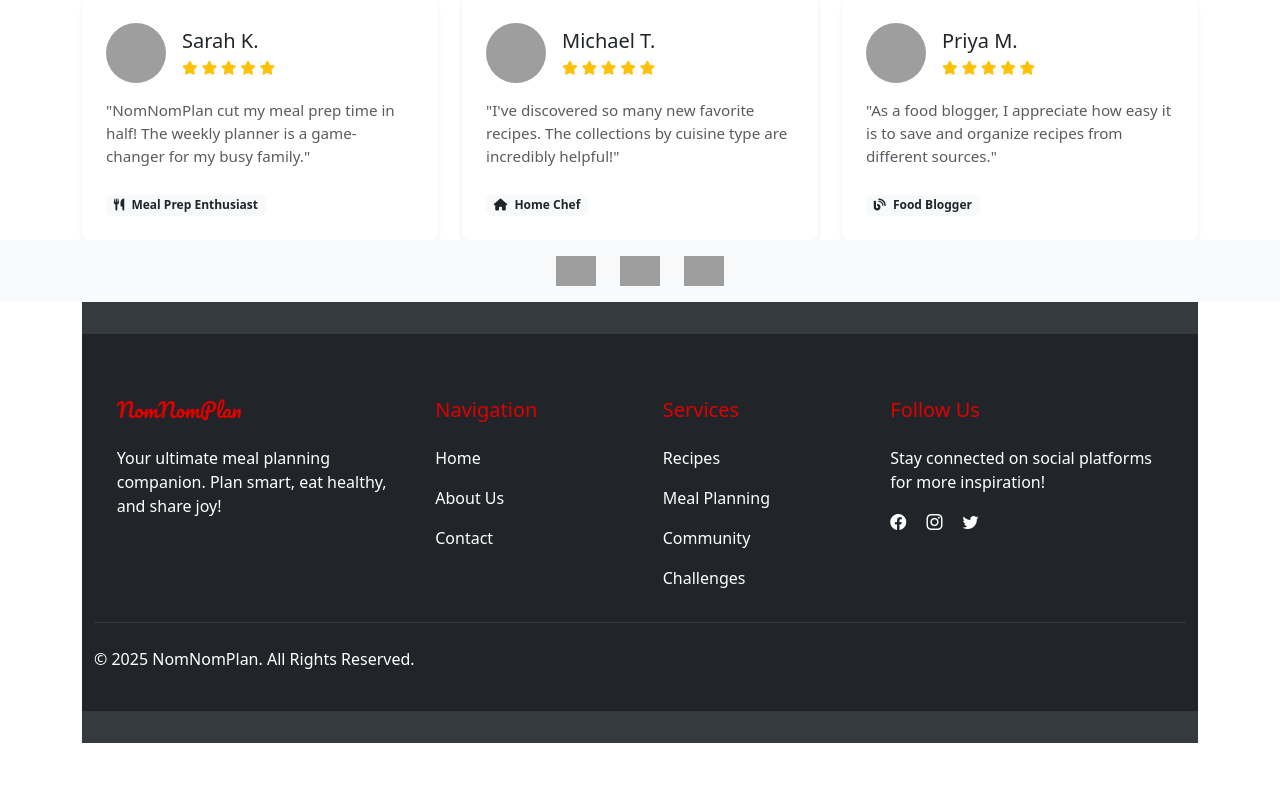
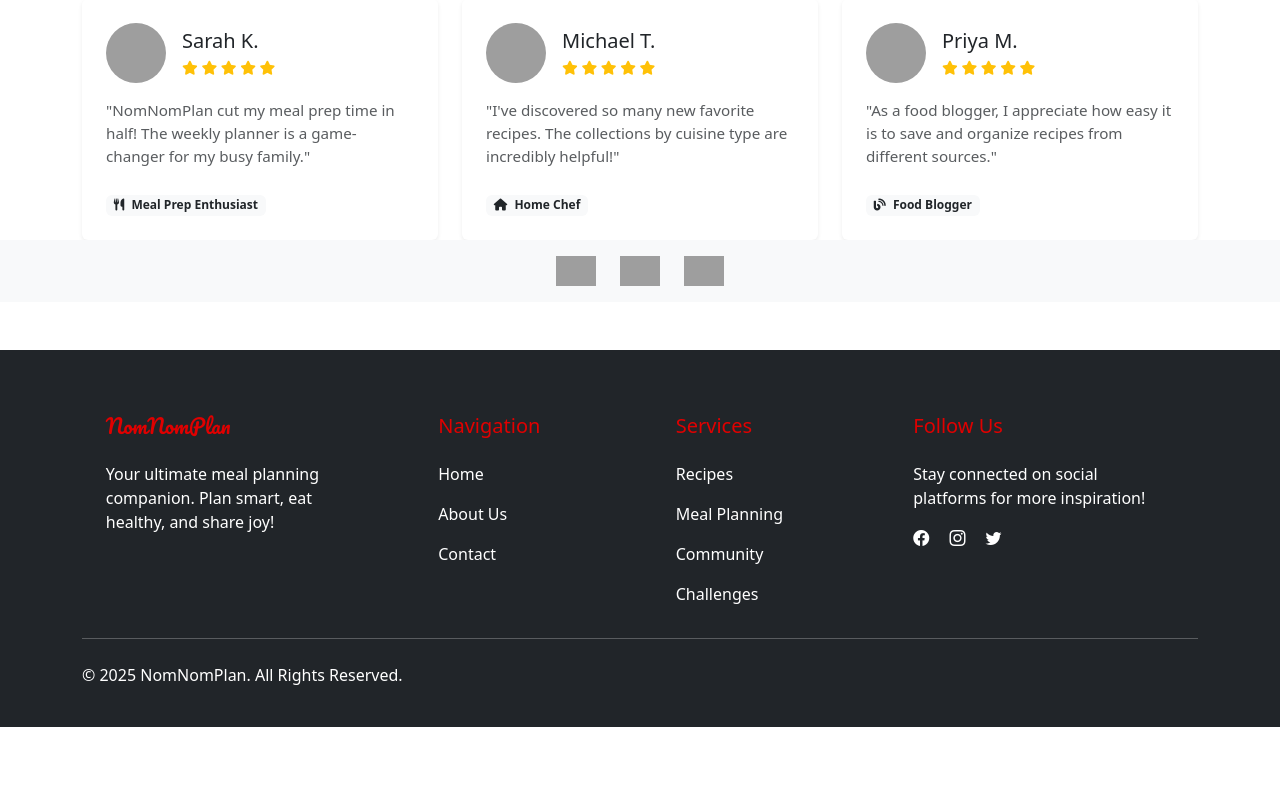
Before and after one commit to kahmeon/meal-planner-app, a PHP site: page /home.php in a window 1280 px wide. Shown: the part 2286-3077 px from the top of the page. After the commit the page ends 3013 px from the top, so only its background shows below. Run offline with PHP 8.4, Linux system fonts and the light colour scheme; grey boxes are pictures that could not be loaded.

Commit message:
Update home.php

```diff
--- a/home.php
+++ b/home.php
@@ -21,49 +21,15 @@ html, body {
 }
 
 body {
-  display: flex;
-  flex-direction: column;
-  min-height: 100vh;
+  margin: 0;
+  padding: 0;
+  overflow-x: hidden; /* prevent unwanted horizontal scroll */
 }
+
 
 /* Main content wrapper (add this class to your content div) */
 .content {
   flex: 1;
-}
-
-/* ===== Footer Fix ===== */
-footer {
-  background-color: #343a40;
-  color: white;
-  width: 100%;
-  margin-top: auto; /* Critical for sticking to bottom */
-  padding: 2rem 0;
-}
-
-/* ===== Existing Footer Styles (keep these) ===== */
-.footer-content {
-  max-width: 1200px;
-  margin: 0 auto;
-  padding: 0 15px;
-}
-
-footer .row {
-  --bs-gutter-x: 0;
-  margin-left: 0;
-  margin-right: 0;
-}
-
-footer .col-md-3,
-footer .col-md-2,
-footer .col-md-4 {
-  padding-left: 0;
-  padding-right: 0;
-}
-
-footer hr {
-  margin-top: 1rem;
-  margin-bottom: 1rem;
-  border-color: #6c757d;
 }
 
     .logo {
@@ -149,9 +115,21 @@ footer hr {
 .trust-badges + footer {
   margin-top: 0 !important;
 }
+
+.wrapper {
+  display: flex;
+  flex-direction: column;
+  min-height: 100vh;
+}
+
+footer {
+  margin-top: auto; /* Pushes footer to bottom if content is short */
+}
+
   </style>
 </head>
 <body>
+<div class="wrapper d-flex flex-column min-vh-100">
 
 <?php include 'navbar.php'; ?>
 
@@ -421,13 +399,11 @@ footer hr {
             <img src="images/badges/chef-approved.png" alt="Chef Approved" style="height: 30px;">
         </div>
     </div>
+
+</div>
 </div>
 
-<footer>
 <?php include 'includes/footer.php'; ?>
-
-<!-- Bootstrap JS -->
 <script src="https://cdn.jsdelivr.net/npm/bootstrap@5.3.2/dist/js/bootstrap.bundle.min.js"></script>
-
 </body>
 </html>
```
